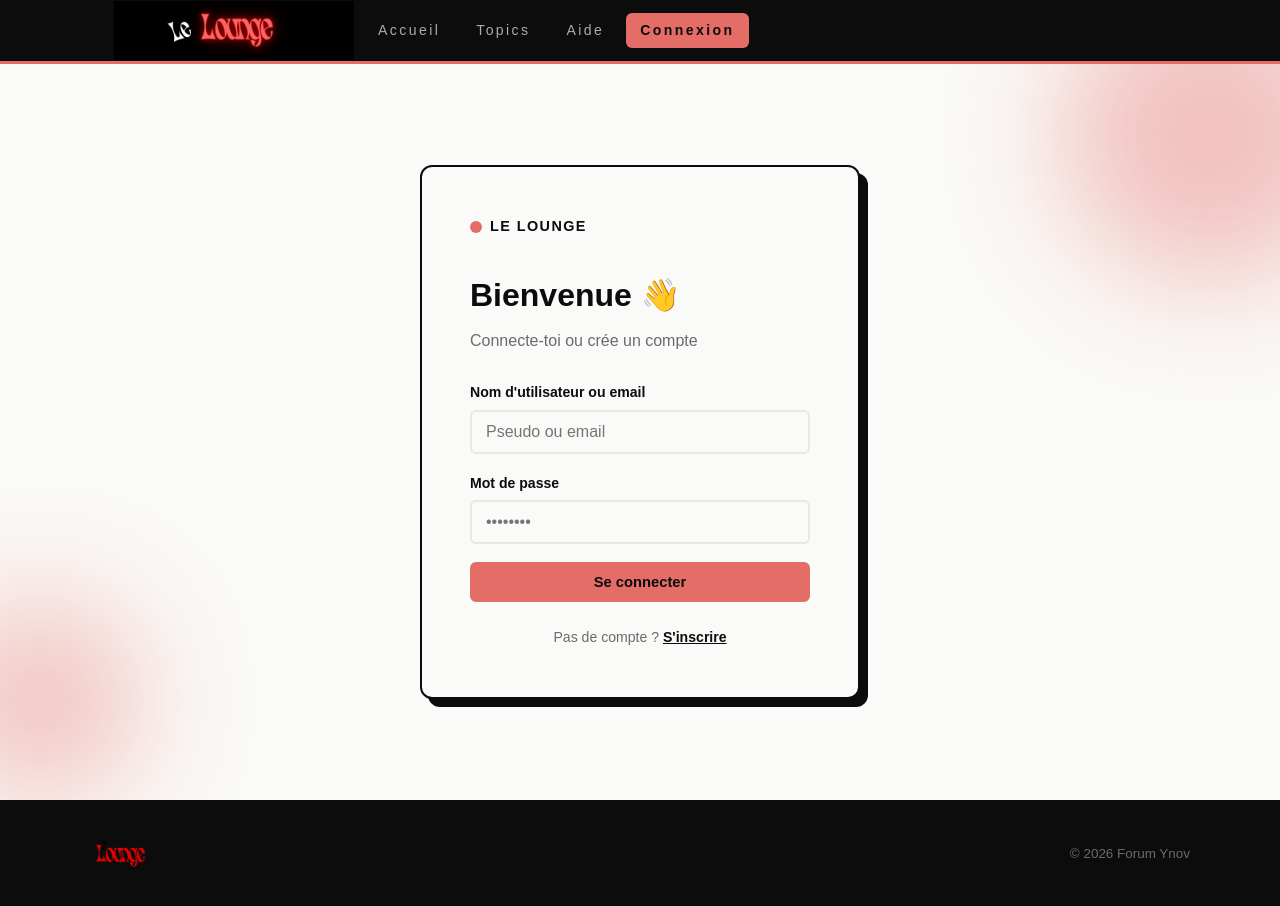
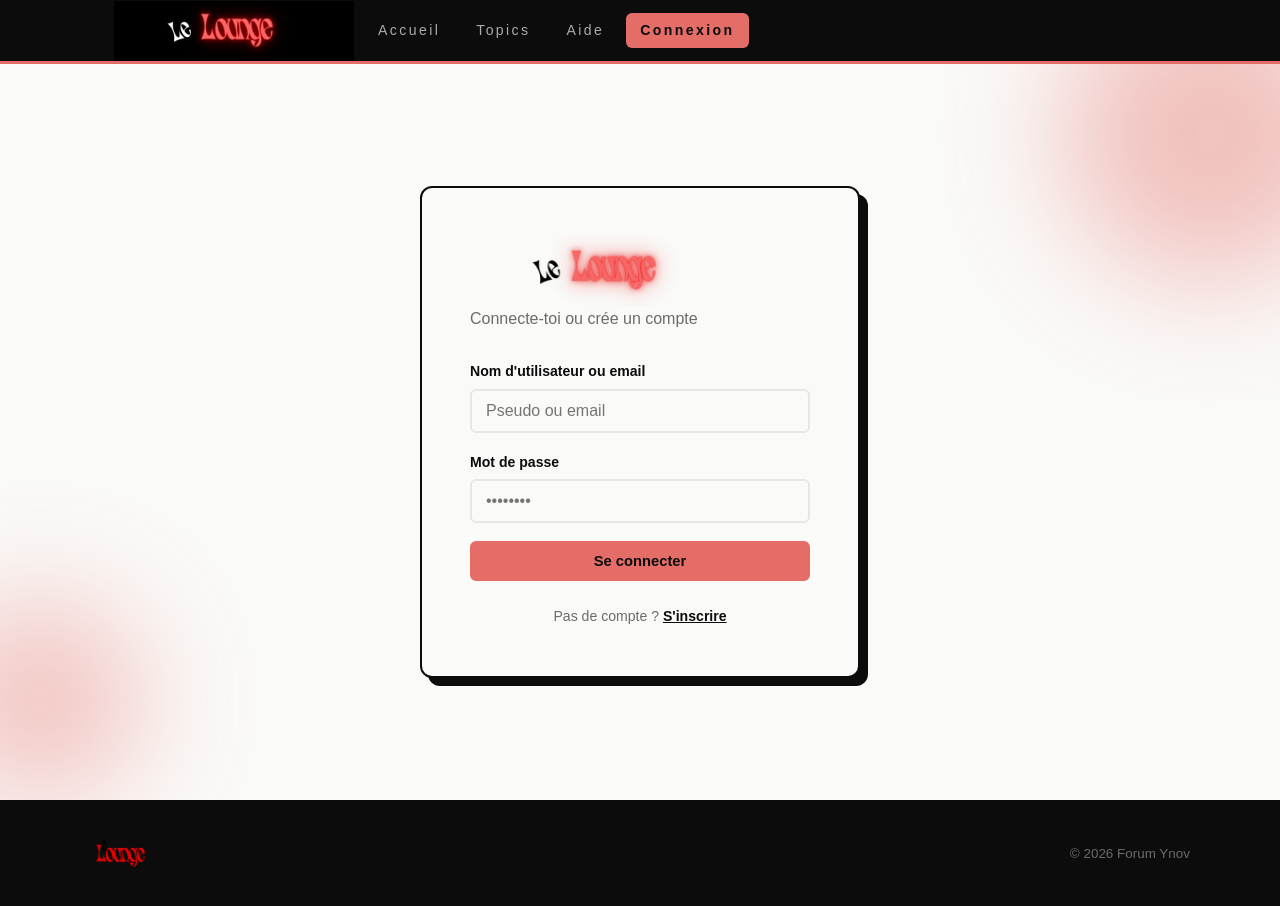
Before and after one commit to Harld9/livrables_forum_groupe12, a website: page frontend/auth.html in a window 1280 px wide. Drawn offline with Linux system fonts and the light colour scheme.

Commit message:
ajouts logo

```diff
--- a/frontend/auth.html
+++ b/frontend/auth.html
@@ -31,13 +31,10 @@
     </div>
 
     <div class="auth-card">
+        <div class="logo">
+    <img src="assets/lounge-bannerblack.png" alt="Le Lounge" style="height: 70px; width: auto;">
+</div>
 
-        <div class="auth-brand">
-            <span class="logo-dot"></span>
-            LE LOUNGE
-        </div>
-
-        <h2 class="auth-title">Bienvenue 👋</h2>
         <p class="auth-sub">Connecte-toi ou crée un compte</p>
 
         <!-- LOGIN -->
```
Also changed, not shown: frontend/assets/lounge-bannerblack.png (added).
